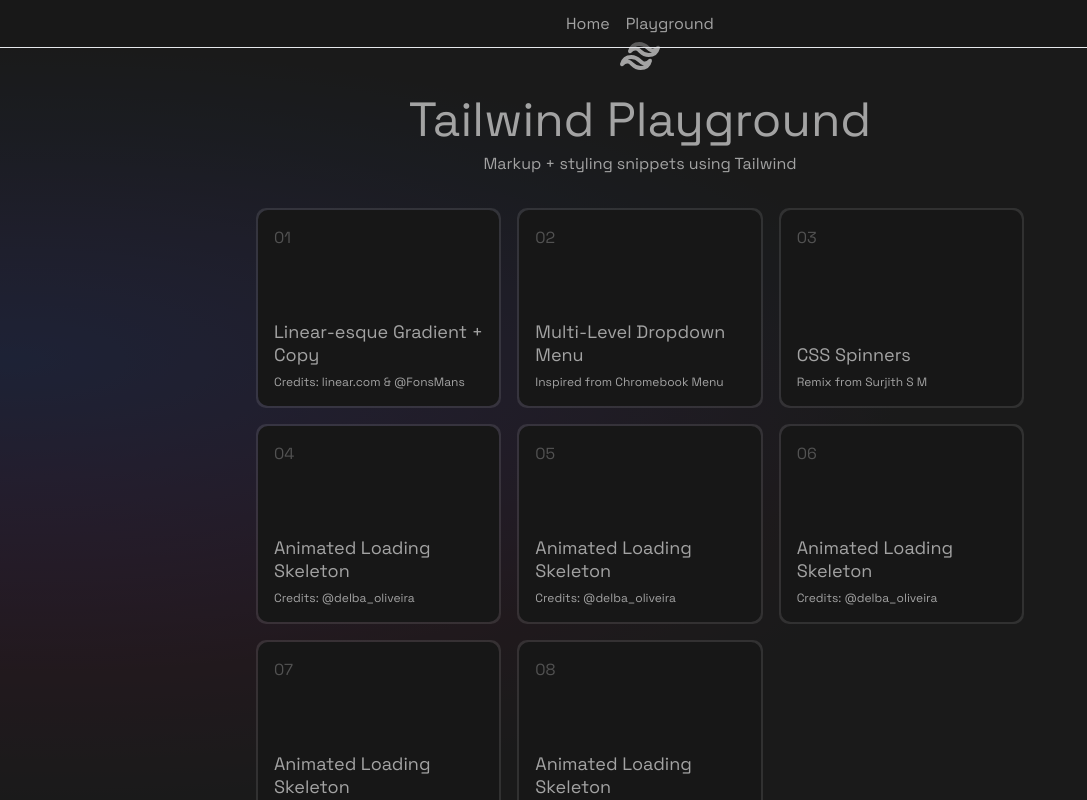
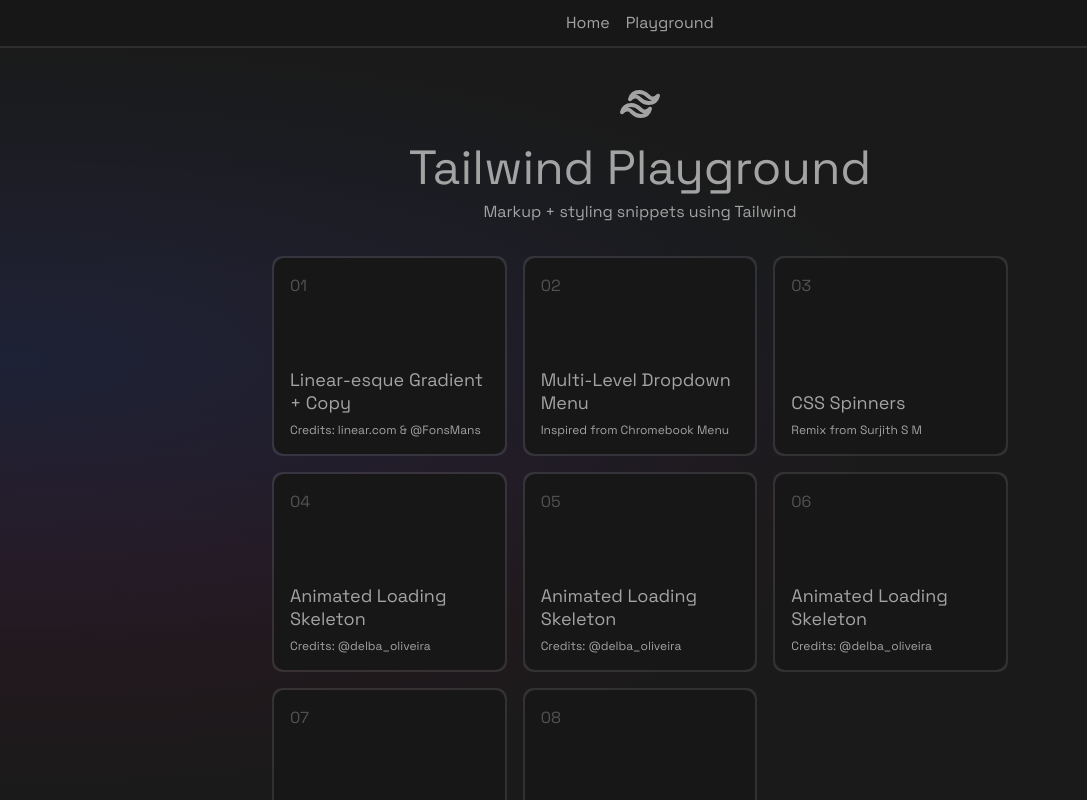
Before and after one commit to haroldjeshua/fmp, a React (Vite) app in the folder tw-play/: page / in a window 1280 px wide. Shown: the whole page, without its empty margins (0-1087 px from the left). Built offline with nearby package versions, Linux system fonts and the light colour scheme.

Commit message:
MOD:  layout struct + style

```diff
--- a/tw-play/src/components/Cards.jsx
+++ b/tw-play/src/components/Cards.jsx
@@ -77,7 +77,7 @@ const Cards = () => {
   return (
     <div
       ref={cardsRef}
-      className="cards w-screen max-w-3xl mx-auto grid grid-cols-2 md:grid-cols-3 gap-4"
+      className="cards w-full max-w-3xl mx-auto grid grid-cols-1 sm:grid-cols-2 md:grid-cols-3 gap-4 px-4"
     >
       {cardData.map((card, idx) => (
         // /card/${idx.toString().padStart(2, "0")}
--- a/tw-play/src/components/Header.jsx
+++ b/tw-play/src/components/Header.jsx
@@ -2,7 +2,7 @@ import { TbBrandTailwind } from "react-icons/tb";
 
 const Header = () => {
   return (
-    <div className="w-screen max-w-xl mx-auto m py-8 flex flex-col justify-center items-center">
+    <div className="w-full max-w-xl mx-auto mt-12 py-8 px-4 flex flex-col justify-center items-center">
       <h1 className="text-5xl flex flex-col items-center gap-4">
         <TbBrandTailwind /> Tailwind Playground
       </h1>
--- a/tw-play/src/components/Nav.jsx
+++ b/tw-play/src/components/Nav.jsx
@@ -3,7 +3,7 @@ import { Link } from "react-router-dom";
 
 const Nav = () => {
   return (
-    <nav className="fixed w-screen h-12 flex justify-center items-center gap-4 bg-inherit border-b-[1px] z-[2]">
+    <nav className="absolute top-0 left-0 w-screen h-12 flex justify-center items-center gap-4 bg-card-color border-b-2 border-border-color z-[2]">
       <ul className="flex gap-4">
         <li>
           <Link to="/">Home</Link>
--- a/tw-play/tailwind.config.cjs
+++ b/tw-play/tailwind.config.cjs
@@ -3,6 +3,13 @@ module.exports = {
   content: ["./index.html", "./src/**/*.{js,ts,jsx,tsx}"],
   theme: {
     extend: {
+      colors: {
+        "main-bg": "hsl(0, 0%, 8%)",
+        "card-color": "hsl(0, 0%, 9%)",
+        "text-color": "hsl(0, 0%, 64%)",
+        "icon-color": "hsl(0, 0%, 32%)",
+        "border-color": "hsl(0deg 0% 100% / 10%)",
+      },
       fontFamily: {
         main: ["Space Grotesk", "sans-serif"],
       },
```
